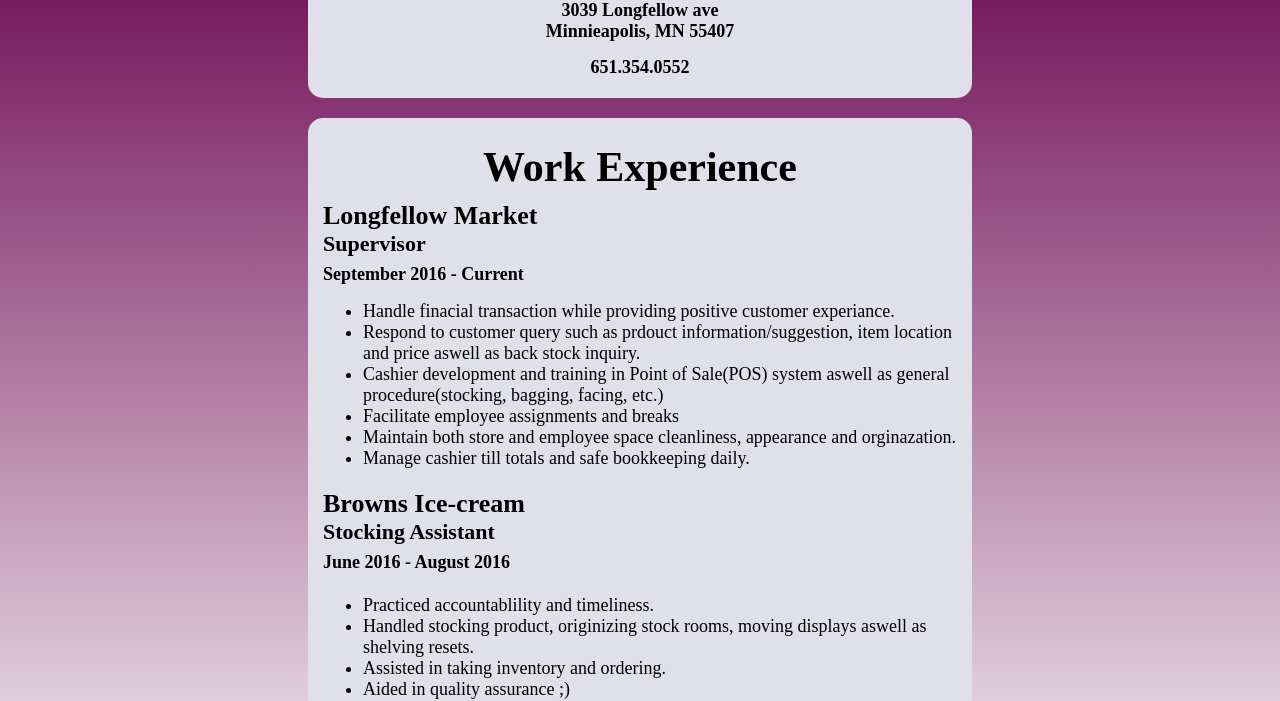
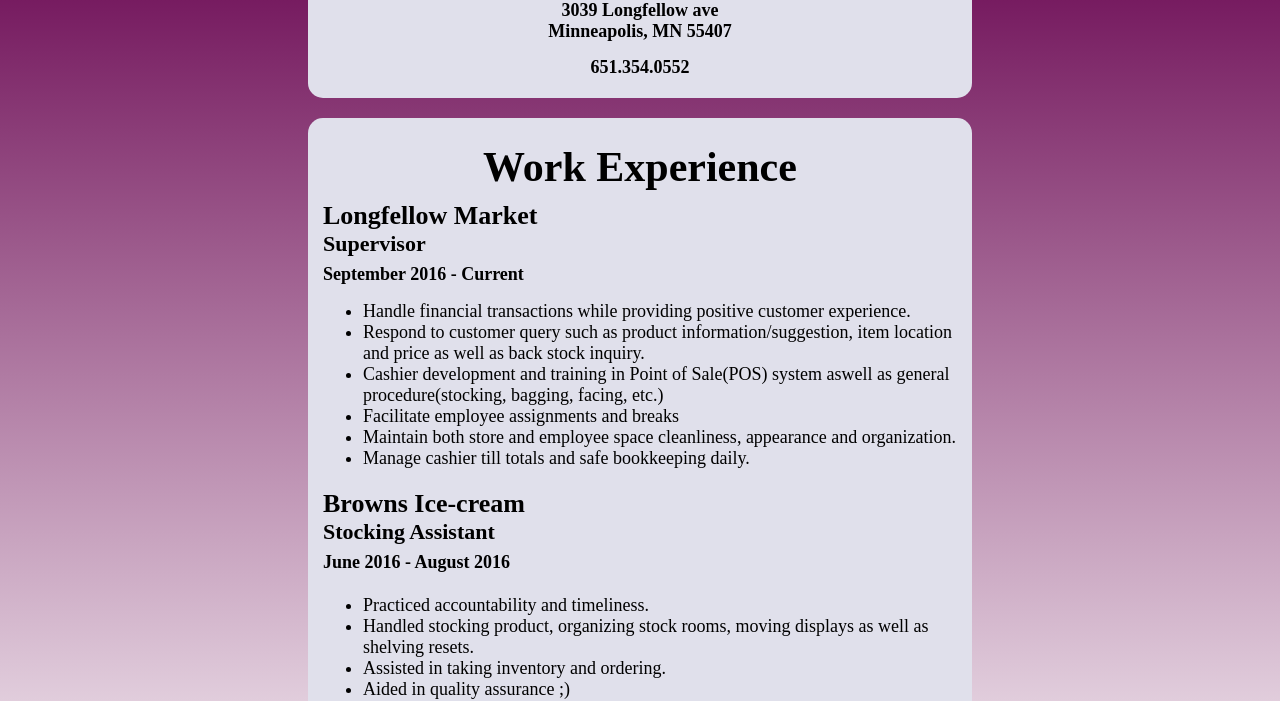
Before and after one commit to KoffiKC/KoffiKC.github.io, a plain HTML site: page index.html in a window 1280 px wide. Shown: the part 109-810 px from the top of the page. Drawn offline with Linux system fonts and the light colour scheme.

Commit message:
Update index.html

```diff
--- a/index.html
+++ b/index.html
@@ -11,11 +11,11 @@
     <div id="personal">
        <div id="header">
          <h1>Koffi Kittleson<h1>
-         <h2>3039 Longfellow ave<br>Minnieapolis, MN 55407</h2>
+         <h2>3039 Longfellow ave<br>Minneapolis, MN 55407</h2>
          <h2>651.354.0552</h3>
          <!--<div id="profile">
            <h3>Profile</h3>
-           <p>Creative, friendly, hard-working individual commited to ensuring customer satisfaction.</p>
+           <p>Creative, friendly, hard-working individual committed to ensuring customer satisfaction.</p>
          </div>
          <h6></h6>-->
     </div>
@@ -25,19 +25,19 @@
       <h4>Supervisor</h3>
       <h2>September 2016 - Current</h4>
       <ul>
-        <li>Handle finacial transaction while providing positive customer experiance.</li>
-        <li>Respond to customer query such as prdouct information/suggestion, item location and price aswell as back stock inquiry.</li>
+        <li>Handle financial transactions while providing positive customer experience.</li>
+        <li>Respond to customer query such as product information/suggestion, item location and price as well as back stock inquiry.</li>
         <li>Cashier development and training in Point of Sale(POS) system aswell as general procedure(stocking, bagging, facing, etc.)</li>
         <li>Facilitate employee assignments and breaks</li>
-        <li>Maintain both store and employee space cleanliness, appearance and orginazation.</li>
+        <li>Maintain both store and employee space cleanliness, appearance and organization.</li>
         <li>Manage cashier till totals and safe bookkeeping daily.</li>
       </ul>
       <h3>Browns Ice-cream</h3>
       <h4>Stocking Assistant</h4>
       <h2>June 2016 - August 2016<h4>
       <ul>
-        <li>Practiced accountablility and timeliness.</li>
-        <li>Handled stocking product, originizing stock rooms, moving displays aswell as shelving resets.</li>
+        <li>Practiced accountability and timeliness.</li>
+        <li>Handled stocking product, organizing stock rooms, moving displays as well as shelving resets.</li>
         <li>Assisted in taking inventory and ordering.</li>
         <li>Aided in quality assurance ;)</li>
     </div>
```
